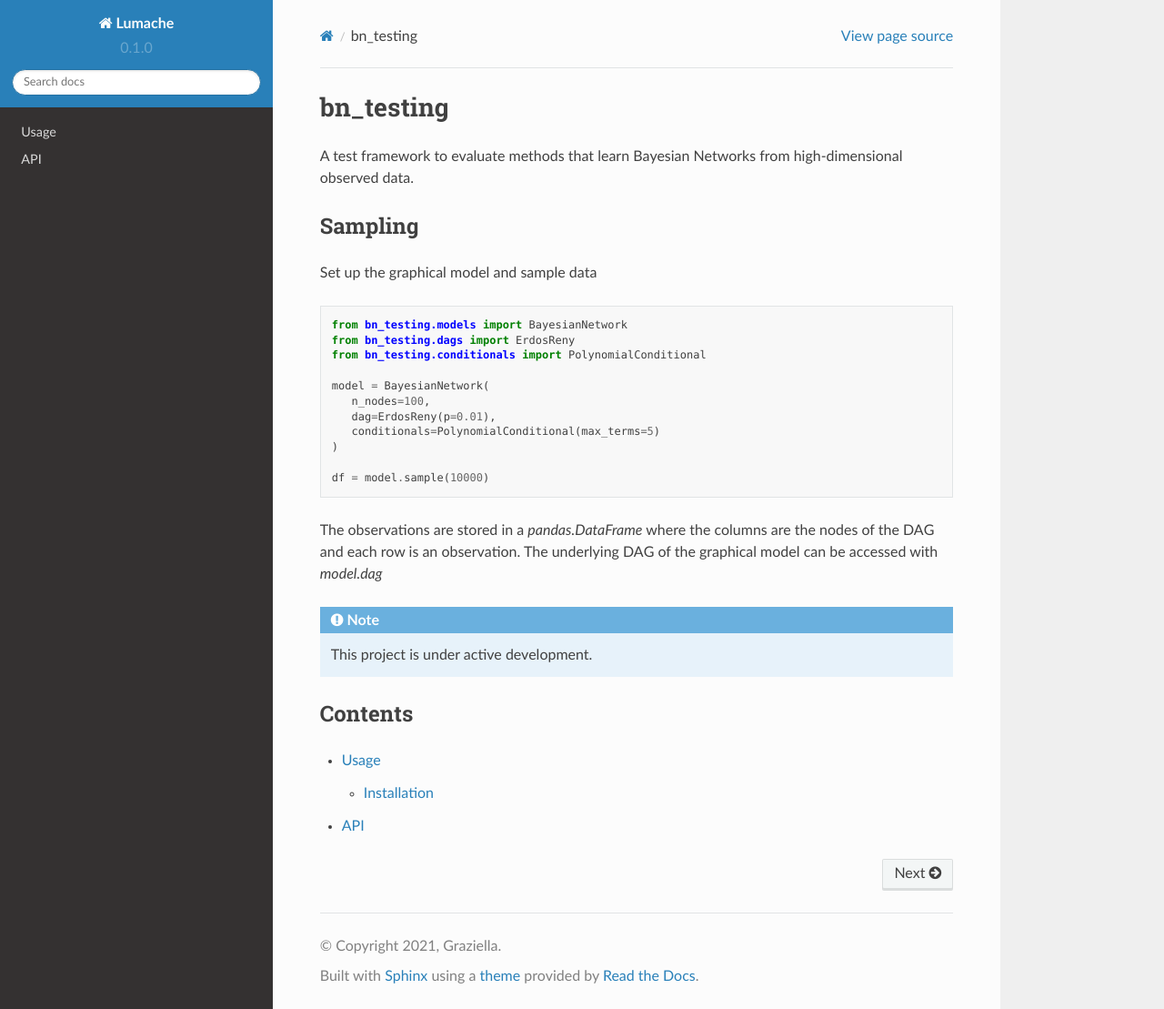
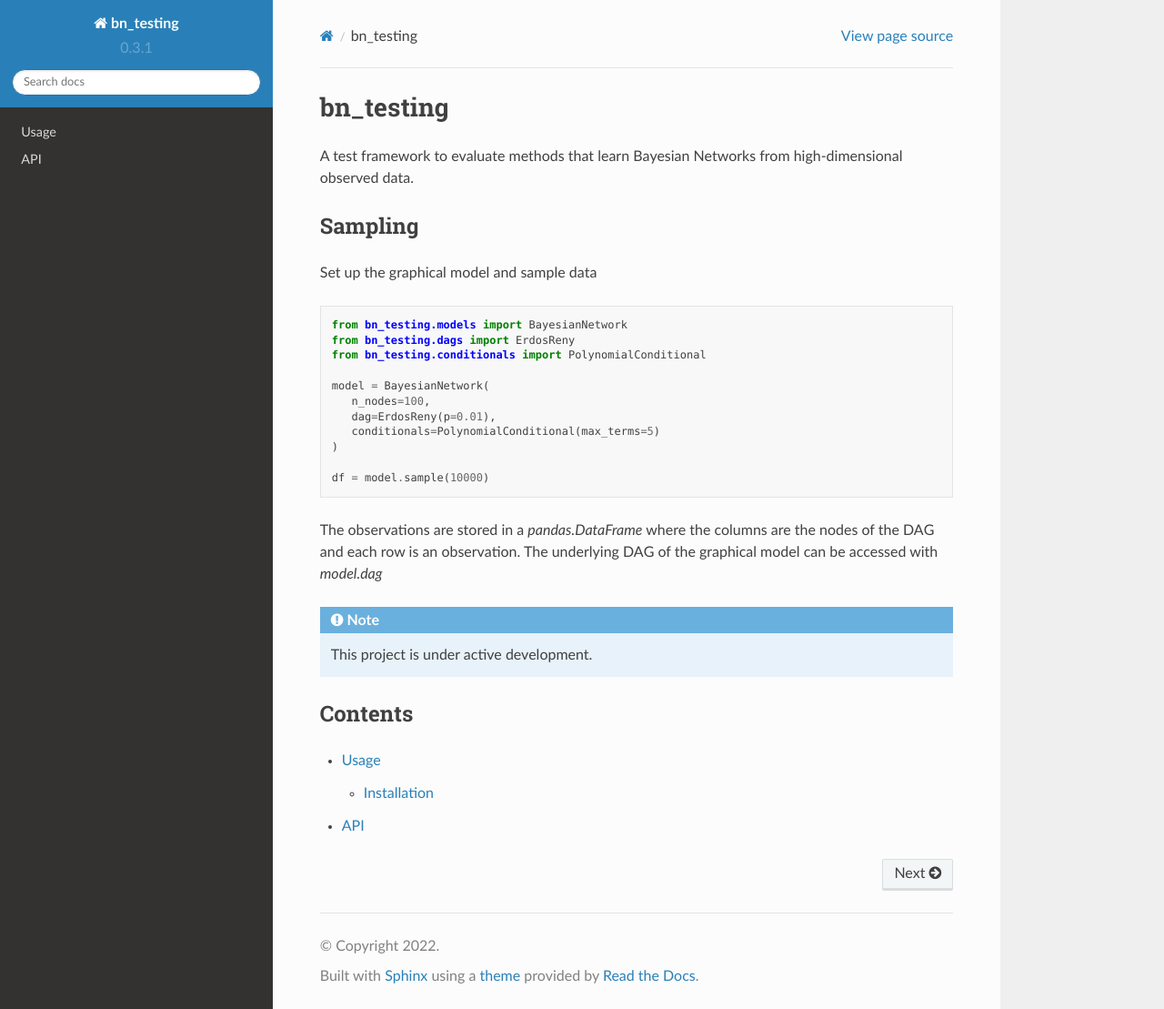
Before and after one commit to windisch/bn_testing, a Sphinx documentation site: the page built from docs/source/index.rst, in a window 1280 px wide and 1109 px high. Shown: the whole window at 91% size. Built offline with Sphinx 7.4.7 and the Read the Docs theme 2.0.0, drawn with Linux system fonts in a browser that asks for light colours; the version number is read from the project's files by our own code; part of the change alters nothing that is shown.

```diff
--- a/docs/source/conf.py
+++ b/docs/source/conf.py
@@ -2,12 +2,19 @@
 
 # -- Project information
 
-project = 'Lumache'
-copyright = '2021, Graziella'
-author = 'Graziella'
+try:
+    from bn_testing import __version__ as version
+except ImportError:
+        pass
+else:
+    release = version
 
-release = '0.1'
-version = '0.1.0'
+
+project = 'bn_testing'
+copyright = '2022'
+author = 'Tobias Windisch'
+
+release = version
 
 # -- General configuration
 
@@ -22,6 +29,11 @@ extensions = [
 intersphinx_mapping = {
     'python': ('https://docs.python.org/3/', None),
     'sphinx': ('https://www.sphinx-doc.org/en/master/', None),
+    "matplotlib": ("https://matplotlib.org", None),
+    "numpy": ("https://numpy.org/doc/stable/", None),
+    "sklearn": ("https://scikit-learn.org/stable", None),
+    "pandas": ("https://pandas.pydata.org/pandas-docs/stable", None),
+    "scipy": ("https://docs.scipy.org/doc/scipy/reference", None),
 }
 intersphinx_disabled_domains = ['std']
 
```
